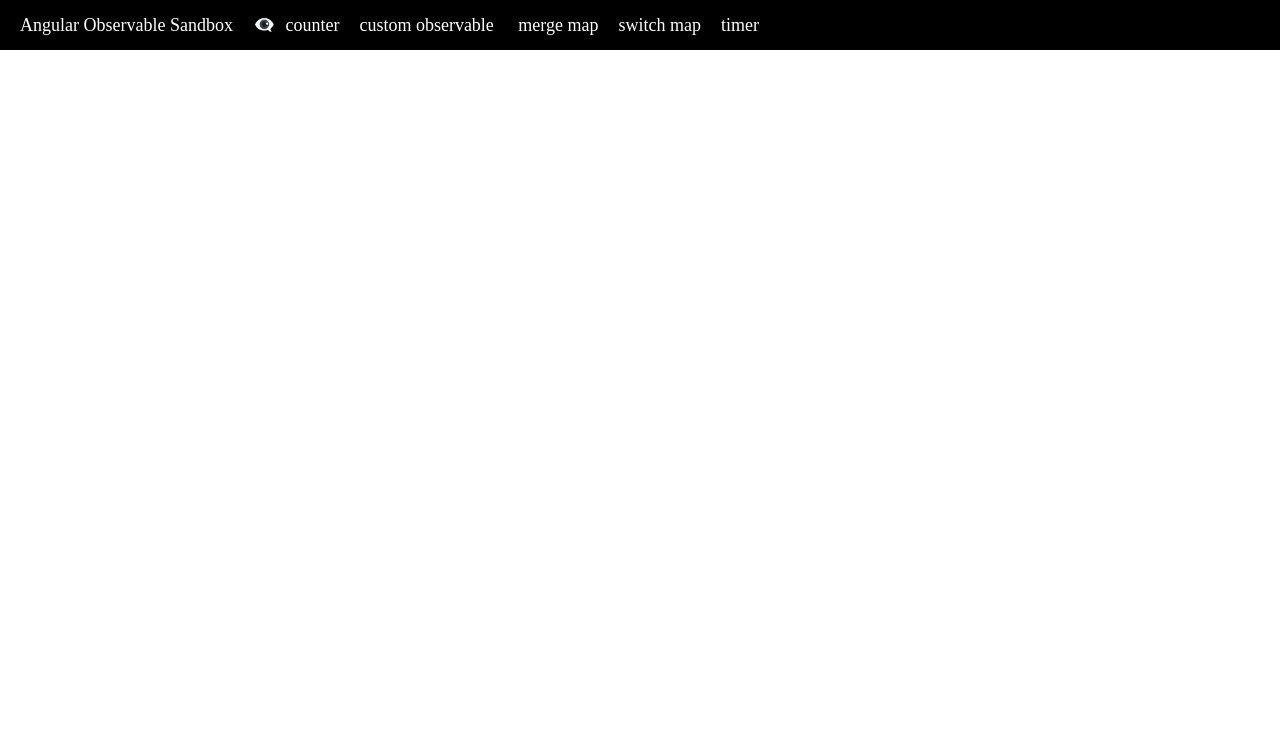
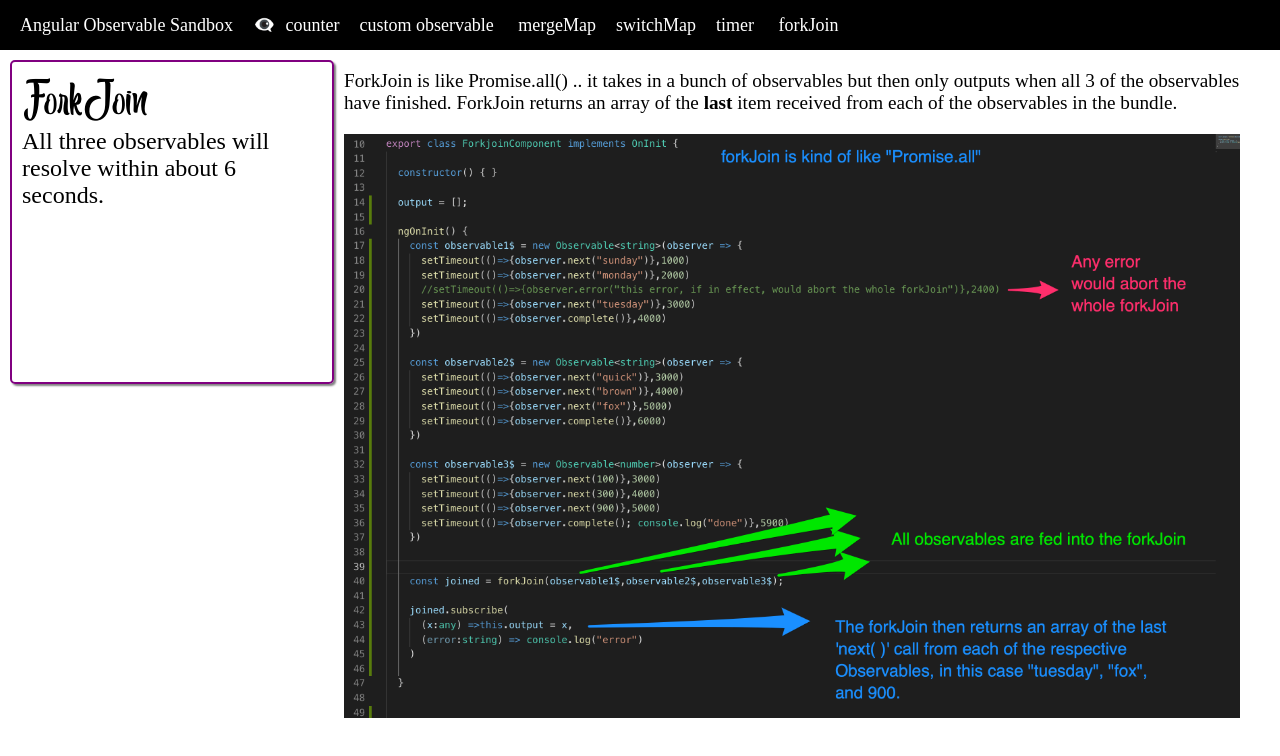
Before and after one commit to Nmuta/rxjsStuff, an Angular app: page /forkjoin in a window 1280 px wide. Before the commit this address led to /. Shown: the top 756 px of the page. Built offline with nearby package versions, Linux system fonts and the light colour scheme.

Commit message:
add forkJoin content

```diff
--- a/src/app/app-routing.module.ts
+++ b/src/app/app-routing.module.ts
@@ -5,6 +5,7 @@ import { ObserveyComponent } from './observey/observey.component';
 import { MergemapComponent } from './mergemap/mergemap.component';
 import { SwitchmapComponent } from './switchmap/switchmap.component';
 import { TimerComponent } from './timer/timer.component';
+import { ForkjoinComponent } from './forkjoin/forkjoin.component';
 
 
 const routes: Routes = [
@@ -13,6 +14,7 @@ const routes: Routes = [
     {path: 'mergemap', component: MergemapComponent},
     {path: 'switchmap', component: SwitchmapComponent},
     {path: 'timer', component: TimerComponent},
+    {path: 'forkjoin', component: ForkjoinComponent}
 ];
 
 @NgModule({
--- a/src/app/forkjoin/forkjoin.component.html
+++ b/src/app/forkjoin/forkjoin.component.html
@@ -1,3 +1,17 @@
-<p>
-  forkjoin works!
-</p>
+<div class="box">
+    <header>ForkJoin</header>
+    All three observables will resolve within about 6 seconds.
+    <ul>
+      <li *ngFor="let item of output">
+        {{item}}
+      </li>
+    </ul>
+
+</div>
+
+  <div class="explanation">
+     ForkJoin is like Promise.all()  .. it takes in a bunch of observables but then only outputs when all 3 of the observables have finished.
+     ForkJoin returns an array of the <b>last</b> item received from each of the observables in the bundle.
+  </div>
+
+  <img src="/assets/forkJoin.gif" class="screenshot" alt="">
--- a/src/app/forkjoin/forkjoin.component.ts
+++ b/src/app/forkjoin/forkjoin.component.ts
@@ -1,5 +1,6 @@
 import { Component, OnInit } from '@angular/core';
-import { forkJoin } from 'rxjs';
+import { Observable, forkJoin} from 'rxjs';
+import { timeout } from 'rxjs/operators';
 
 @Component({
   selector: 'app-forkjoin',
@@ -10,7 +11,41 @@ export class ForkjoinComponent implements OnInit {
 
   constructor() { }
 
+  output = [];
+
   ngOnInit() {
+    const observable1$ = new Observable<string>(observer => {
+      setTimeout(()=>{observer.next("sunday")},1000)
+      setTimeout(()=>{observer.next("monday")},2000)
+      //setTimeout(()=>{observer.error("this error, if in effect, would abort the whole forkJoin")},2400)
+      setTimeout(()=>{observer.next("tuesday")},3000)
+      setTimeout(()=>{observer.complete()},4000)
+    })
+
+    const observable2$ = new Observable<string>(observer => {
+      setTimeout(()=>{observer.next("quick")},3000)
+      setTimeout(()=>{observer.next("brown")},4000)
+      setTimeout(()=>{observer.next("fox")},5000)
+      setTimeout(()=>{observer.complete()},6000)
+    })
+
+    const observable3$ = new Observable<number>(observer => {
+      setTimeout(()=>{observer.next(100)},3000)
+      setTimeout(()=>{observer.next(300)},4000)
+      setTimeout(()=>{observer.next(900)},5000)
+      setTimeout(()=>{observer.complete(); console.log("done")},5900)
+    })
+
+
+    const joined = forkJoin(observable1$,observable2$,observable3$);
+
+    joined.subscribe(
+      (x:any) =>this.output = x,
+      (error:string) => console.log("error")
+    )
+
   }
 
+
+
 }
--- a/src/app/nav/nav.component.html
+++ b/src/app/nav/nav.component.html
@@ -9,12 +9,14 @@
 
     <a routerLink="observey">custom observable </a>
 
-    <a routerLink="mergemap">merge map</a>
+    <a routerLink="mergemap">mergeMap</a>
 
-    <a routerLink="switchmap">switch map</a>
+    <a routerLink="switchmap">switchMap</a>
 
 
     <a routerLink="timer">timer </a>
+
+    <a routerLink="forkjoin">forkJoin </a>
   </div>
 
 </nav>
```
Also changed, not shown: src/assets/forkJoin.gif (added).
